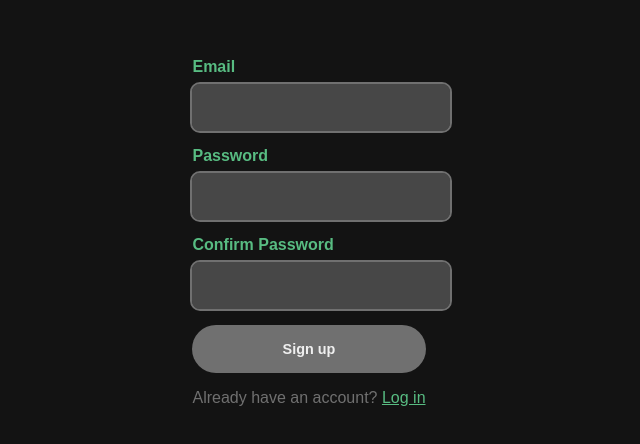
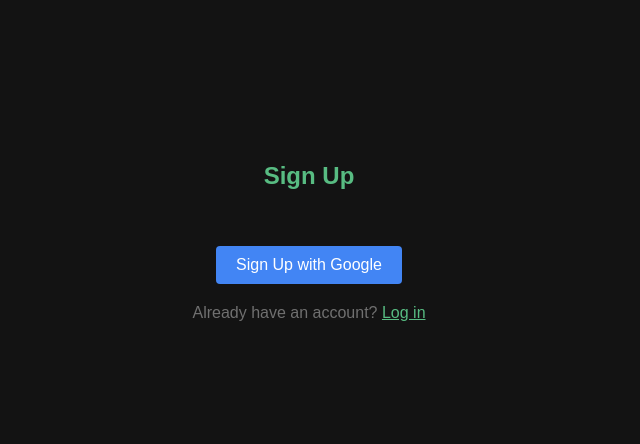
Before and after one commit to CalebDksn25/Orderly, a React (Create React App) app: page /signup in a window 1280 px wide. Shown: the part 168-612 px from the top of the page, without its empty margins (331-971 px from the left). Built offline with nearby package versions, Linux system fonts and the light colour scheme.

Commit message:
linked account changes

```diff
--- a/src/pages/accounts/Accounts.jsx
+++ b/src/pages/accounts/Accounts.jsx
@@ -48,9 +48,6 @@
   return (
     <div className="accounts-container">
       <h1>Manage Linked Accounts</h1>
-      <button onClick={handleAddEmail} className="add-account-button">
-        Add Account
-      </button>
       <table className="accounts-table">
         <thead>
           <tr>
--- a/src/pages/login/Login.jsx
+++ b/src/pages/login/Login.jsx
@@ -1,19 +1,15 @@
-import React, { useState } from "react";
+import React from "react";
 import { useNavigate } from "react-router-dom";
-import { Link } from "react-router-dom";
-import { login } from "../../auth/firebaseAuth";
+import { googleLogin } from "../../utils/googleLogin";
 import "./login.css";
 import Footer from "../../components/footer/Footer";
 
 const Login = () => {
-  const [email, setEmail] = useState("");
-  const [password, setPassword] = useState("");
   const navigate = useNavigate();
 
-  const handleSubmit = async (e) => {
-    e.preventDefault();
+  const handleGoogleLogin = async () => {
     try {
-      await login(email, password);
+      await googleLogin();
       alert("Login successful!");
       navigate("/dashboard");
     } catch (error) {
@@ -23,41 +19,15 @@
 
   return (
     <div>
-      <form className="form" onSubmit={handleSubmit}>
-        <span className="input-span">
-          <label htmlFor="email" className="label">
-            Email
-          </label>
-          <input
-            type="email"
-            name="email"
-            id="email"
-            value={email}
-            onChange={(e) => setEmail(e.target.value)}
-            required
-          />
+      <div className="form">
+        <h2>Log In</h2>
+        <button onClick={handleGoogleLogin} className="google-login-button">
+          Log In with Google
+        </button>
+        <span className="span">
+          Don't have an account? <a href="/signup">Sign up</a>
         </span>
-        <span className="input-span">
-          <label htmlFor="password" className="label">
-            Password
-          </label>
-          <input
-            type="password"
-            name="password"
-            id="password"
-            value={password}
-            onChange={(e) => setPassword(e.target.value)}
-            required
-          />
-        </span>
-        <span className="span">
-          <a href="/forgot-password">Forgot password?</a>
-        </span>
-        <input className="submit" type="submit" value="Log in" />
-        <span className="span">
-          Don't have an account? <Link to="/signup">Sign up</Link>
-        </span>
-      </form>
+      </div>
       <Footer />
     </div>
   );
--- a/src/pages/signup/Signup.jsx
+++ b/src/pages/signup/Signup.jsx
@@ -1,80 +1,31 @@
-import React, { useState } from "react";
+import React from "react";
 import { useNavigate } from "react-router-dom";
-import { Link } from "react-router-dom";
-import { signup } from "../../auth/firebaseAuth";
+import { googleLogin } from "../../utils/googleLogin";
 import "./signup.css";
 
 const Signup = () => {
-  const [email, setEmail] = useState("");
-  const [password, setPassword] = useState("");
-  const [confirmPassword, setConfirmPassword] = useState("");
-  const [passwordError, setPasswordError] = useState("");
   const navigate = useNavigate();
 
-  const handleSubmit = async (e) => {
-    e.preventDefault();
-    if (password !== confirmPassword) {
-      setPasswordError("Passwords do not match");
-      return;
-    }
-    setPasswordError("");
+  const handleGoogleLogin = async () => {
     try {
-      await signup(email, password);
+      await googleLogin();
       alert("Signup successful!");
-      navigate("/login");
+      navigate("/dashboard");
     } catch (error) {
       alert("Signup failed: " + error.message);
     }
   };
 
   return (
-    <form className="form" onSubmit={handleSubmit}>
-      <span className="input-span">
-        <label htmlFor="email" className="label">
-          Email
-        </label>
-        <input
-          type="email"
-          name="email"
-          id="email"
-          value={email}
-          onChange={(e) => setEmail(e.target.value)}
-          required
-        />
+    <div className="form">
+      <h2>Sign Up</h2>
+      <button onClick={handleGoogleLogin} className="google-login-button">
+        Sign Up with Google
+      </button>
+      <span className="span">
+        Already have an account? <a href="/login">Log in</a>
       </span>
-      <span className="input-span">
-        <label htmlFor="password" className="label">
-          Password
-        </label>
-        <input
-          type="password"
-          name="password"
-          id="password"
-          value={password}
-          onChange={(e) => setPassword(e.target.value)}
-          required
-        />
-      </span>
-      <span className="input-span">
-        <label htmlFor="confirmPassword" className="label">
-          Confirm Password
-        </label>
-        <input
-          type="password"
-          name="confirmPassword"
-          id="confirmPassword"
-          value={confirmPassword}
-          onChange={(e) => setConfirmPassword(e.target.value)}
-          required
-          className={passwordError ? "error" : ""}
-        />
-        {passwordError && <p className="error-text">{passwordError}</p>}
-      </span>
-      <input className="submit" type="submit" value="Sign up" />
-      <span className="span">
-        Already have an account? <Link to="/login">Log in</Link>
-      </span>
-    </form>
+    </div>
   );
 };
 
--- a/src/pages/user/user.css
+++ b/src/pages/user/user.css
@@ -59,3 +59,17 @@
   flex-direction: column;
   align-items: center;
 }
+
+.google-login-button {
+  background-color: #4285f4;
+  color: white;
+  padding: 10px 20px;
+  border: none;
+  border-radius: 4px;
+  cursor: pointer;
+  margin-top: 20px;
+}
+
+.google-login-button:hover {
+  background-color: #357ae8;
+}
--- a/src/utils/googleLogin.js
+++ b/src/utils/googleLogin.js
@@ -1,6 +1,7 @@
 import { getAuth, GoogleAuthProvider, signInWithPopup } from "firebase/auth";
+import app from "../auth/firebaseConfig"; // Ensure Firebase app is initialized
 
-const auth = getAuth();
+const auth = getAuth(app);
 
 export const googleLogin = async () => {
   const provider = new GoogleAuthProvider();
```
